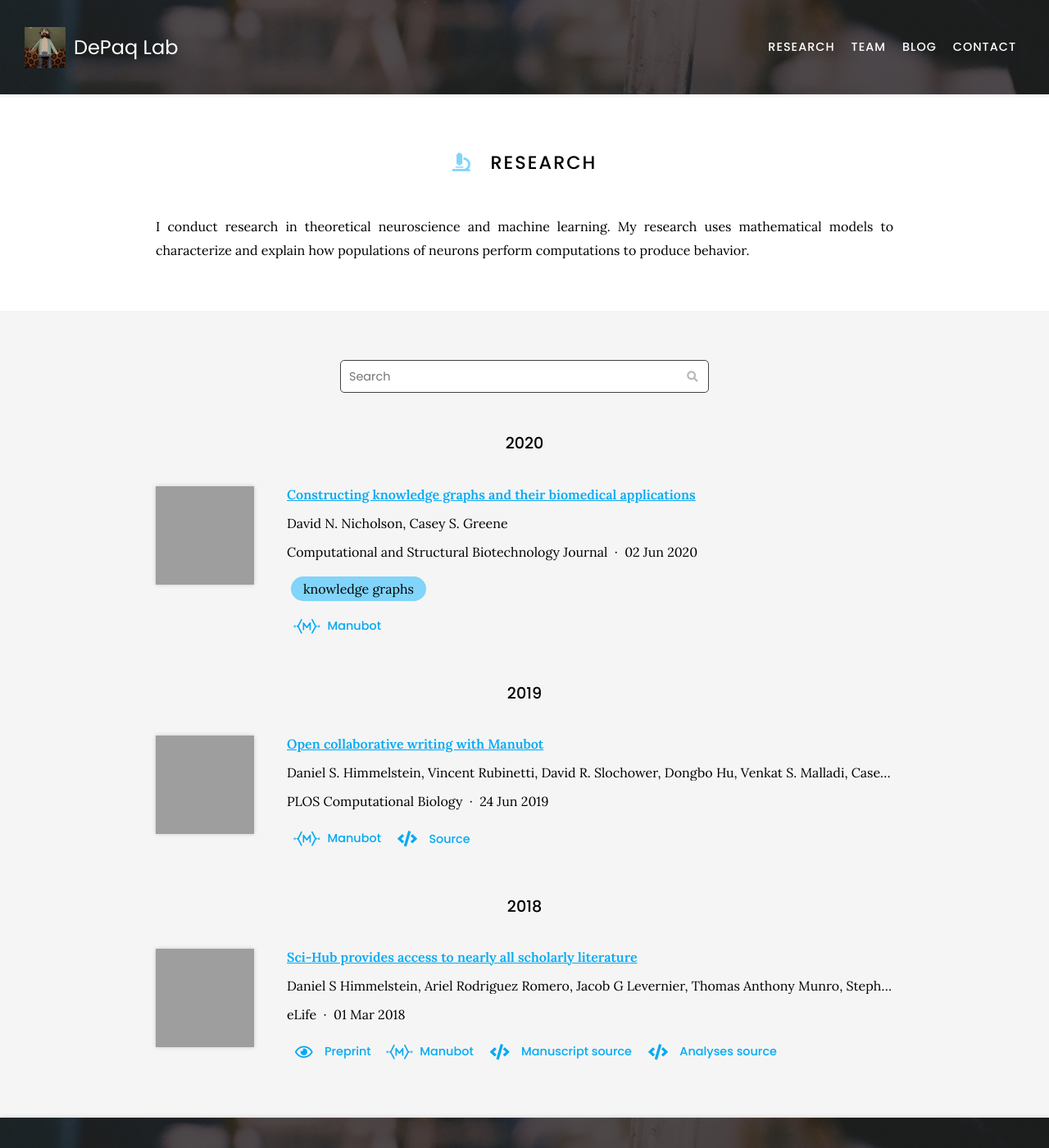
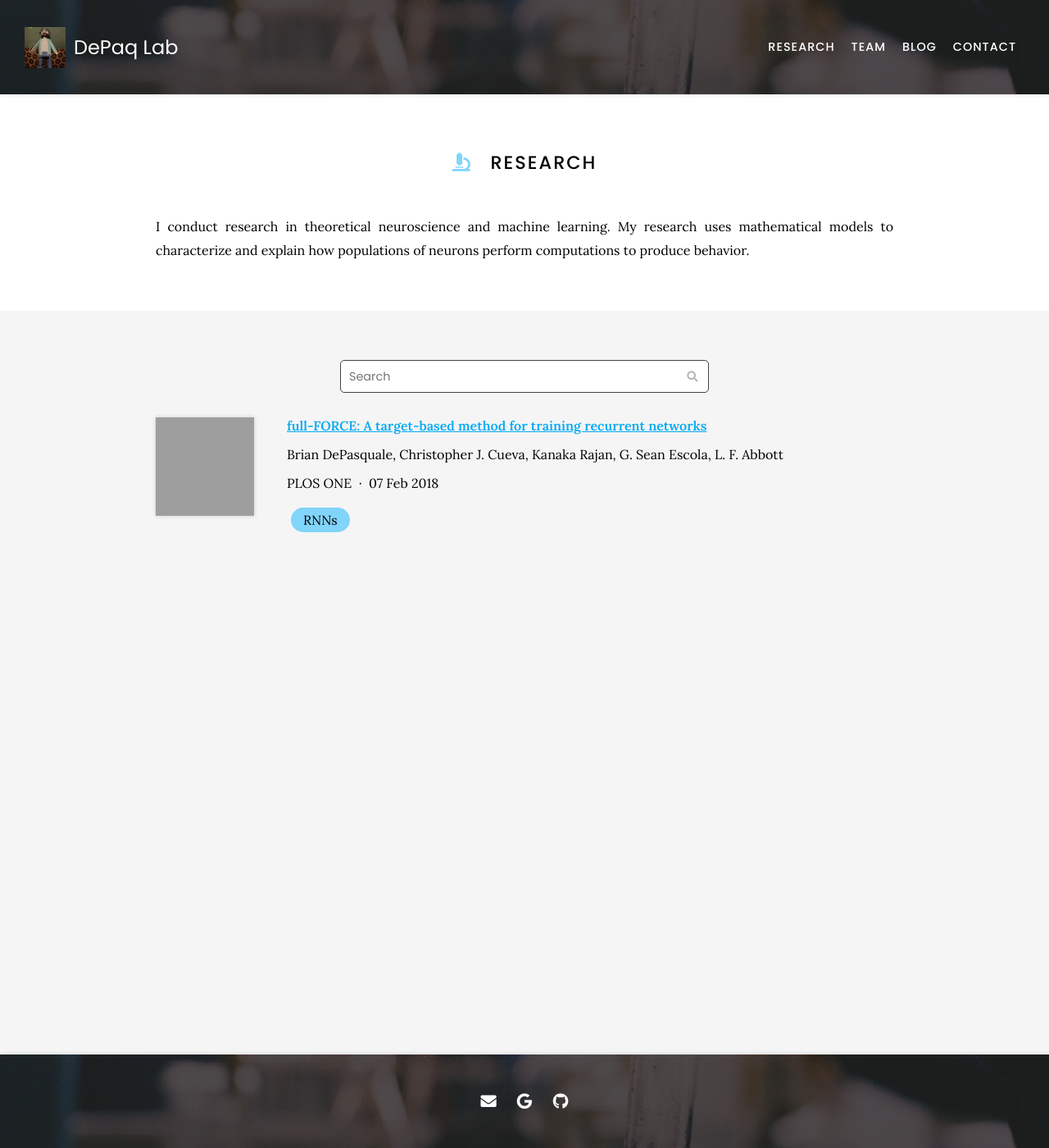
Before and after one commit to GrantMcConachie/depasquale-lab.github.io, a Jekyll site: the page built from research/index.md, in a window 1280 px wide and 1400 px high. Shown: the whole window at 82% size. Built offline with Jekyll 4.4.1, drawn with Linux system fonts in a browser that asks for light colours; nearby versions of some CDN libraries; grey boxes are pictures that could not be loaded.

Commit message:
Generate citations

```diff
--- a/_data/citations.yaml
+++ b/_data/citations.yaml
@@ -1,63 +1,16 @@
 # GENERATED AUTOMATICALLY, DO NOT EDIT
 
-- id: doi:10.1016/j.csbj.2020.05.017
-  title: Constructing knowledge graphs and their biomedical applications
+- id: 10.1371/journal.pone.0191527
+  title: 'full-FORCE: A target-based method for training recurrent networks'
   authors:
-  - David N. Nicholson
-  - Casey S. Greene
-  publisher: Computational and Structural Biotechnology Journal
-  date: '2020-06-02'
-  link: https://doi.org/gg7m48
-  image: https://ars.els-cdn.com/content/image/1-s2.0-S2001037020302804-gr1.jpg
-  extra-links:
-  - type: manubot
-    link: https://greenelab.github.io/knowledge-graph-review/
+  - Brian DePasquale
+  - Christopher J. Cueva
+  - Kanaka Rajan
+  - G. Sean Escola
+  - L. F. Abbott
+  publisher: PLOS ONE
+  date: '2018-02-07'
+  link: https://doi.org/gcxrf9
+  image: https://journals.plos.org/plosone/article/figure/image?size=large&id=10.1371/journal.pone.0191527.g001
   tags:
-  - knowledge graphs
-- id: doi:10.1371/journal.pcbi.1007128
-  title: Open collaborative writing with Manubot
-  authors:
-  - Daniel S. Himmelstein
-  - Vincent Rubinetti
-  - David R. Slochower
-  - Dongbo Hu
-  - Venkat S. Malladi
-  - Casey S. Greene
-  - Anthony Gitter
-  publisher: PLOS Computational Biology
-  date: '2019-06-24'
-  link: https://doi.org/c7np
-  image: https://journals.plos.org/ploscompbiol/article/figure/image?size=inline&id=info:doi/10.1371/journal.pcbi.1007128.g001&rev=2
-  repo: greenelab/meta-review
-  extra-links:
-  - type: manubot
-    link: https://greenelab.github.io/meta-review/
-  - type: source
-    link: https://github.com/greenelab/meta-review
-  - type: website
-    link: http://manubot.org/
-- id: doi:10.7554/eLife.32822
-  title: Sci-Hub provides access to nearly all scholarly literature
-  authors:
-  - Daniel S Himmelstein
-  - Ariel Rodriguez Romero
-  - Jacob G Levernier
-  - Thomas Anthony Munro
-  - Stephen Reid McLaughlin
-  - Bastian Greshake Tzovaras
-  - Casey S Greene
-  publisher: eLife
-  date: '2018-03-01'
-  link: https://doi.org/ckcj
-  image: https://iiif.elifesciences.org/lax:32822%2Felife-32822-fig8-v3.tif/full/863,/0/default.webp
-  extra-links:
-  - type: preprint
-    link: https://doi.org/10.7287/peerj.preprints.3100v1
-  - type: manubot
-    link: https://greenelab.github.io/scihub-manuscript/
-  - type: source
-    link: https://github.com/greenelab/scihub-manuscript
-    text: Manuscript source
-  - type: source
-    link: https://github.com/greenelab/scihub
-    text: Analyses source
+  - RNNs
```
